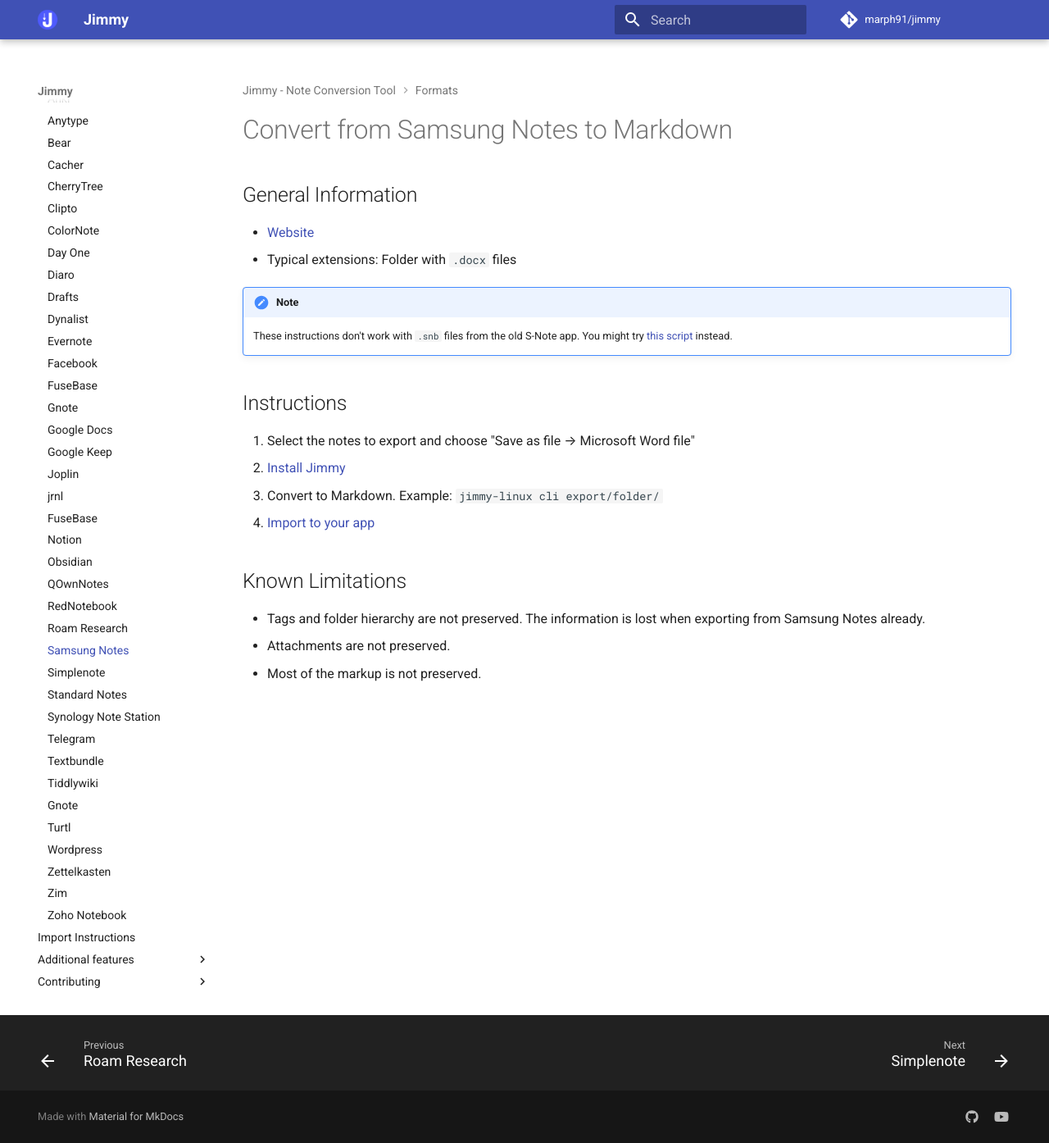
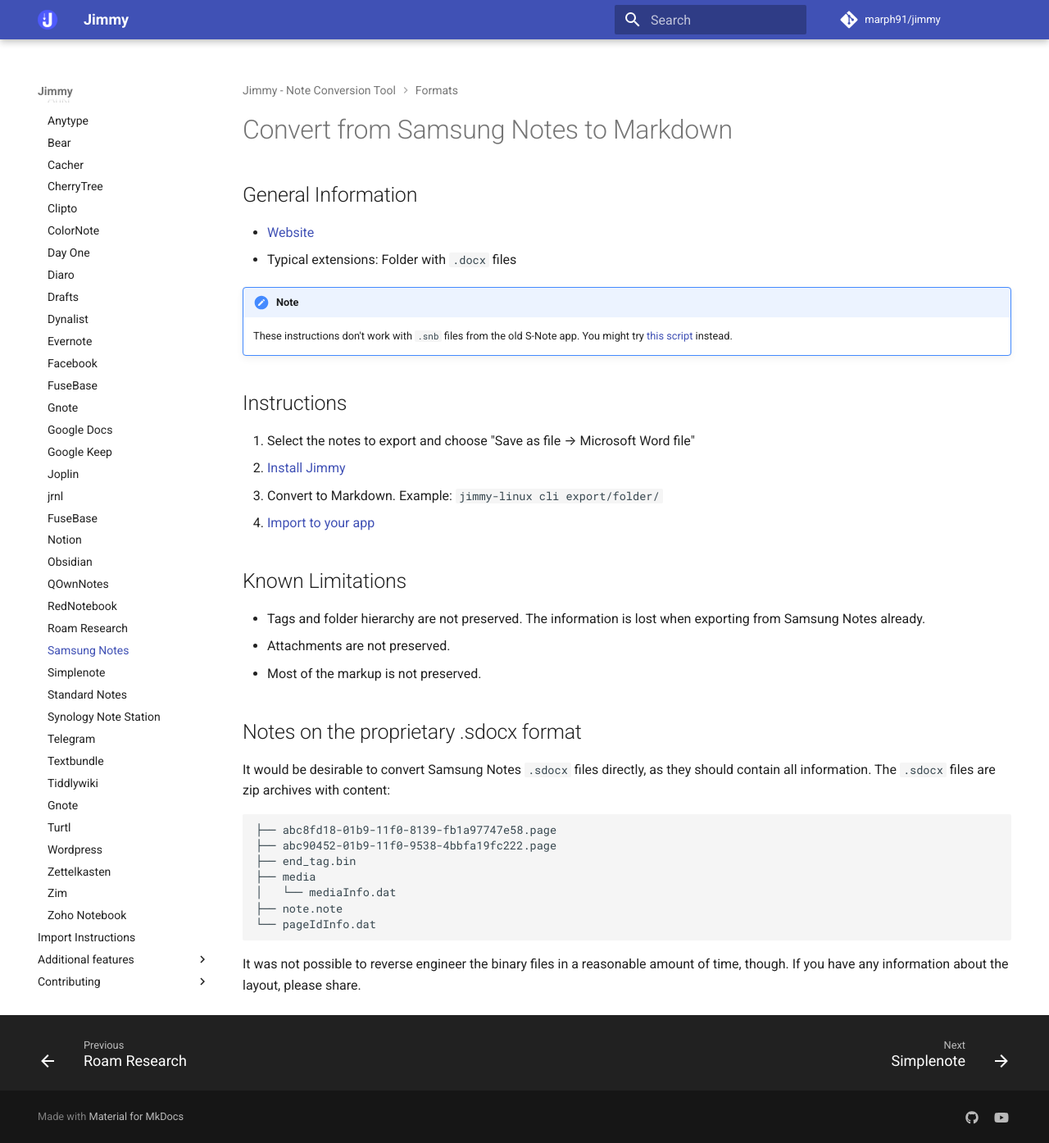
Before and after one commit to marph91/jimmy, an MkDocs documentation site: the page built from docs/formats/samsung_notes.md, in a window 1280 px wide and 1394 px high. Shown: the whole window at 82% size. Built offline with MkDocs 1.6.1 and Material for MkDocs 9.7.7, drawn with Linux system fonts in a browser that asks for light colours; comment, search, counter and statistics services are not loaded.

Commit message:
docs: add remarks about the proprietary formats of samsung notes and notability

````diff
--- a/docs/formats/samsung_notes.md
+++ b/docs/formats/samsung_notes.md
@@ -24,3 +24,19 @@
 - Tags and folder hierarchy are not preserved. The information is lost when exporting from Samsung Notes already.
 - Attachments are not preserved.
 - Most of the markup is not preserved.
+
+## Notes on the proprietary .sdocx format
+
+It would be desirable to convert Samsung Notes `.sdocx` files directly, as they should contain all information. The `.sdocx` files are zip archives with content:
+
+```
+├── abc8fd18-01b9-11f0-8139-fb1a97747e58.page
+├── abc90452-01b9-11f0-9538-4bbfa19fc222.page
+├── end_tag.bin
+├── media
+│   └── mediaInfo.dat
+├── note.note
+└── pageIdInfo.dat
+```
+
+It was not possible to reverse engineer the binary files in a reasonable amount of time, though. If you have any information about the layout, please share.
````
Also changed, not shown: docs/formats/notability.md (added, +37 -0 lines).
